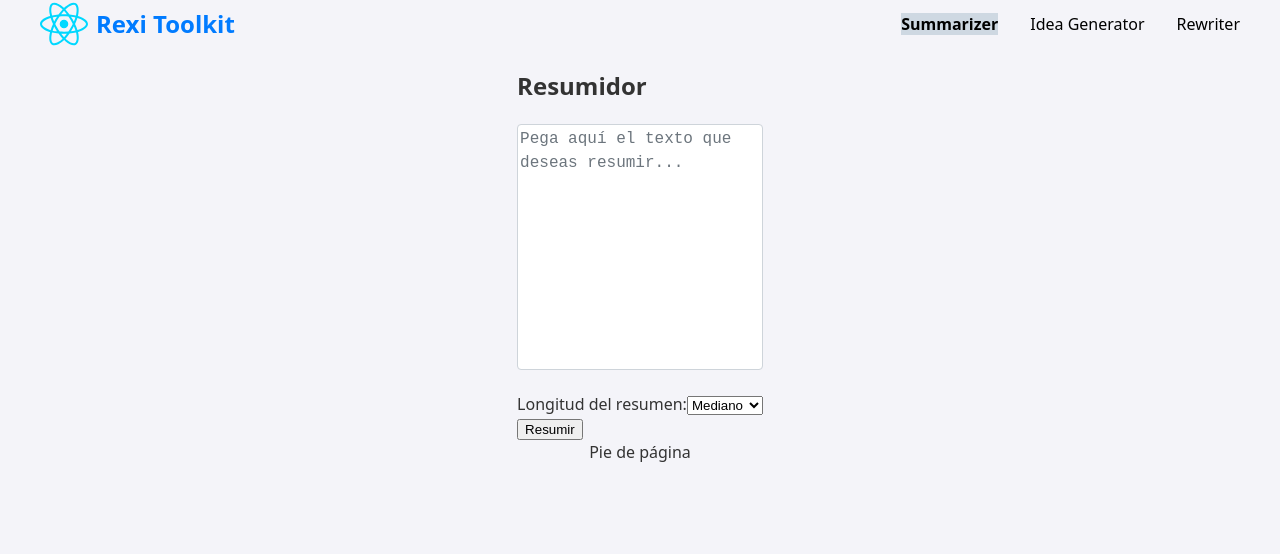
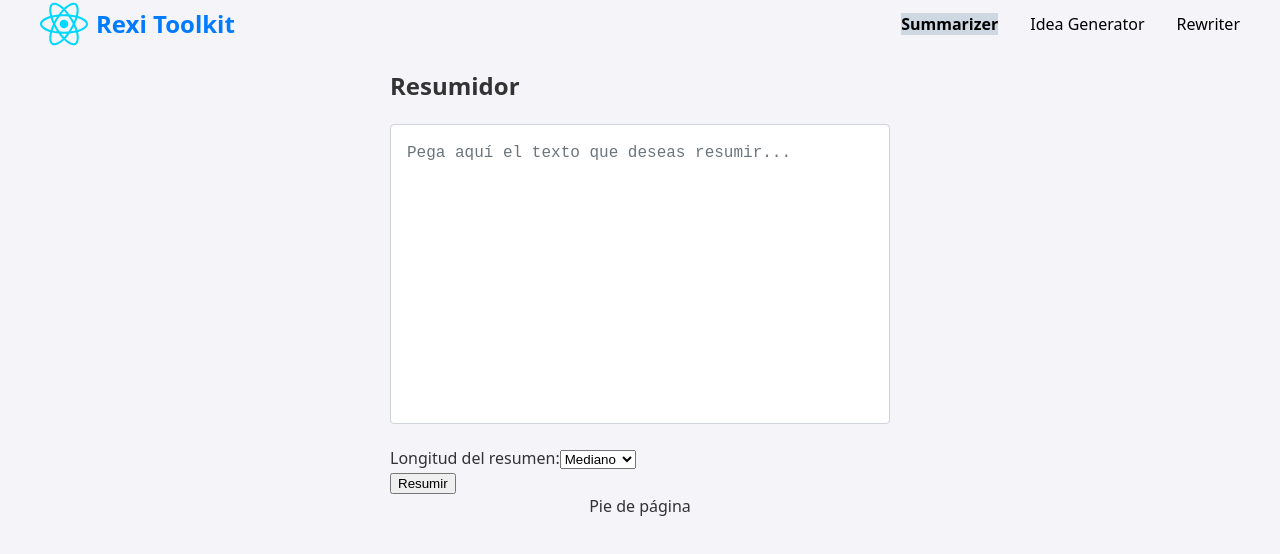
Before and after one commit to OsOsorioP/Orzalia, a React (Vite) app: page /summarizer in a window 1280 px wide. Shown: the top 554 px of the page. Built offline with nearby package versions, Linux system fonts and the light colour scheme; no server answers.

Commit message:
Refactor Textarea styles to set fixed dimensions and improve layout consistency

```diff
--- a/src/components/common/Textarea/Textarea.module.css
+++ b/src/components/common/Textarea/Textarea.module.css
@@ -1,6 +1,5 @@
 .textareaWrapper {
   margin-bottom: 1rem;
-  width: 100%;
 }
 
 .label {
@@ -11,7 +10,9 @@
 }
 
 .appTextarea {
-    width: 100%;
+    width: 500px;
+    height: 300px;
+    padding: 1rem;
     font-size: 1rem;
     line-height: 1.5;
     color: #495057;
```
